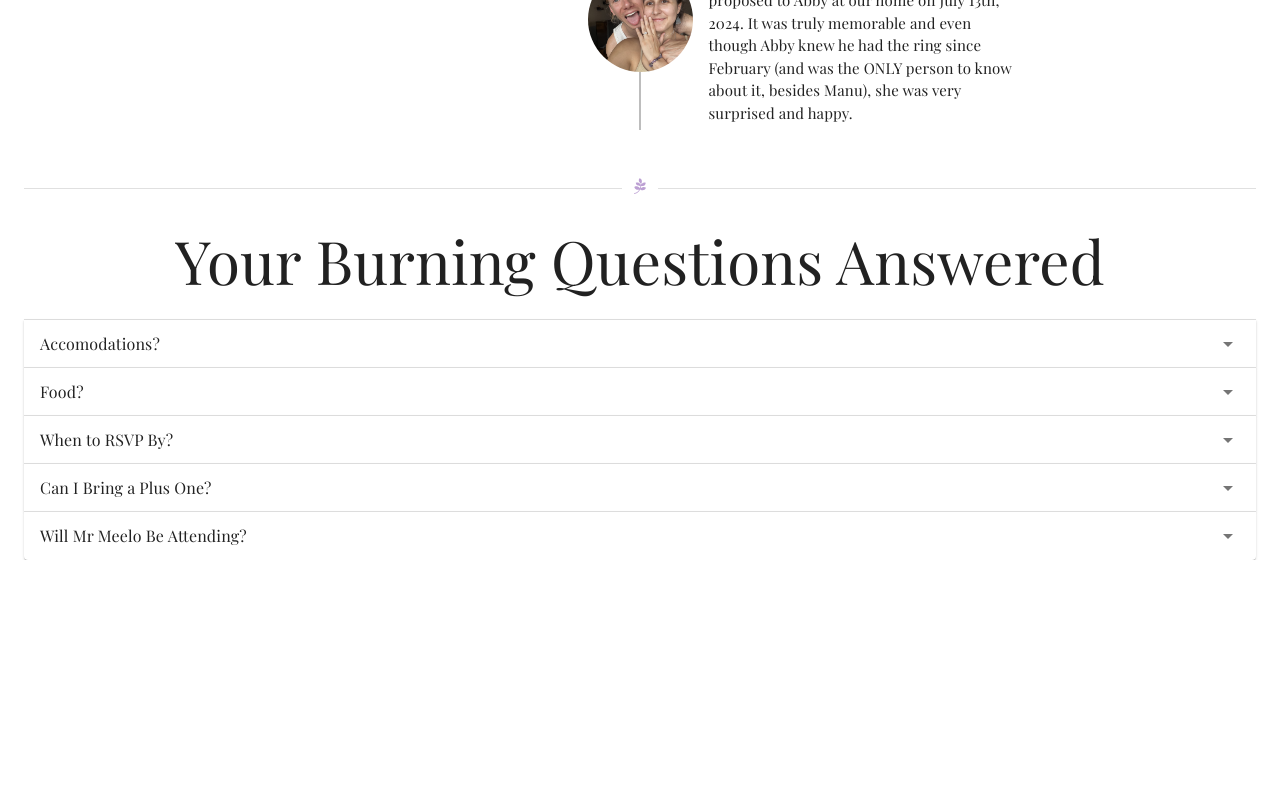
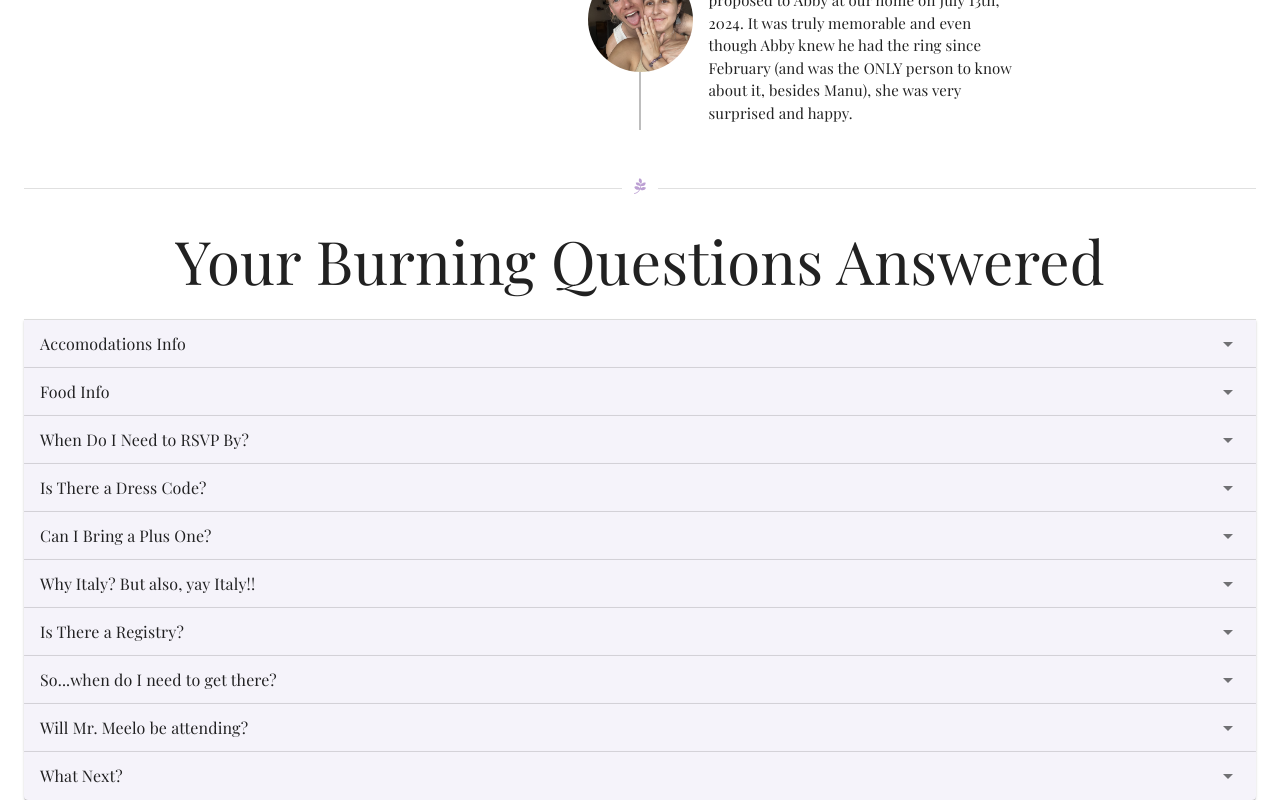
Before and after one commit to abby-pfingsten/wedding, a React (Create React App) app: page / in a window 1280 px wide. Shown: the part 3345-4145 px from the top of the page. Before the commit the page ends 3905 px from the top, so only its background shows below. Built offline with nearby package versions, Linux system fonts and the light colour scheme; sample sign-in values are in the browser's storage; a web font is replaced by a local one.

Commit message:
finished faq with some styling

```diff
--- a/src/data/faq-data.jsx
+++ b/src/data/faq-data.jsx
@@ -1,28 +1,53 @@
 const faqArray = [
   {
-    key: 1,
-    faqTitle: 'Accomodations?',
-    faqAnswer: 'hell naw',
+    faqTitle: 'Accomodations Info',
+    faqAnswer:
+      'We will be providing accomodations for everyone invited to the wedding for the date range indicated above (4 days, 3 nights). We will email everyone with updates once the place and location have been finalized, the information will be found on the website. The hotel is about a 5 minute drive from the venue, and we are planning on providing the transportation to/from. ',
   },
   {
-    key: 2,
-    faqTitle: 'Food? ',
-    faqAnswer: 'hell ya',
+    faqTitle: 'Food Info',
+    faqAnswer:
+      'The hotel accomodation will also include breakfast. For the other meals during the date range, the activities we have planned will have meals included in them as well. The plan will be to ensure all meals be provided by us during the duration of the wedding weekend.',
   },
   {
-    key: 3,
-    faqTitle: 'When to RSVP By?',
-    faqAnswer: 'yes and he will be looking extra dapper',
+    faqTitle: 'When Do I Need to RSVP By?',
+    faqAnswer:
+      'Given the nature of the wedding, we kindly request everyone to RSVP by January of 2026. If we have not received a response by January 31st, 2026 we will consider that you will not be able to make it. Please reach out to us directly if there is a reason you might not be able to let us know by this date.',
   },
   {
-    key: 4,
-    faqTitle: 'Can I Bring a Plus One?',
-    faqAnswer: 'Answer 1',
+    faqTitle: 'Is There a Dress Code?',
+    faqAnswer:
+      'For the actual ceremony, we just want everyone to be as comfortable as possible. Think Mamma Mia wedding scene. For the rest of the trip, the weather should be favorable and sunny, so bring whatever would suit you best!',
   },
   {
-    key: 5,
-    faqTitle: 'Will Mr Meelo Be Attending?',
-    faqAnswer: 'Answer 1',
+    faqTitle: 'Can I Bring a Plus One?',
+    faqAnswer:
+      'Due to the very small size of the wedding, only those explicitly named in the invitation are invited.',
+  },
+  {
+    faqTitle: 'Why Italy? But also, yay Italy!!',
+    faqAnswer:
+      'It was never our intention to do a destination wedding. However, after our second trip to Italy in September of 2024, we fell in love with the Etna region and decided a wedding weekend with a smaller group of people in a country we both love so much, was much more our style.',
+  },
+  {
+    faqTitle: 'Is There a Registry?',
+    faqAnswer:
+      'Since we know a plane ticket to Italy is a big expense, not only financially but time-wise, we have decided to not have a registry. Your presence to our celebration is all we ask for, and we cannot wait to celebrate with everyone :)',
+  },
+  {
+    faqTitle: 'So...when do I need to get there?',
+    faqAnswer:
+      'The food/accomodations we will be providing begin on Thursday July 30th in Catania. Our plan is to meet and greet everyone at a restaurant for dinner and drinks in Catania, and then make our way to the town of Etna afterwards. We highly encourage folks to come earlier, or stay later in Europe after the wedding, however after the four day period, guests will have to provide their own food/accomodations.',
+  },
+  {
+    faqTitle: 'Will Mr. Meelo be attending?',
+    faqAnswer:
+      "Unfortunately, we won't be able to bring Meelo to the celebration. This makes us very sad, but a small sacrifice to make.",
+  },
+  {
+    faqTitle: 'What Next?',
+    faqAnswer:
+      "When you RSVP, we will ask you to provide a good email address that you regularly check. Since the event is so far out, there are details we don't quite have just yet (i.e name of dinner places, transporation info etc). We will be sending out communications via email when information on the site has been updated, so you may check it. It shouldn't be more than a couple of communications.",
   },
 ];
 export default faqArray;
--- a/src/pages/FAQ.jsx
+++ b/src/pages/FAQ.jsx
@@ -8,6 +8,7 @@ import Typography from '@mui/material/Typography';
 import faqData from '../data/faq-data.jsx';
 import Divider from '@mui/material/Divider';
 import { FaPagelines } from 'react-icons/fa';
+import '../styles/FAQ.scss';
 
 export default function FAQ() {
   return (
@@ -21,12 +22,15 @@ export default function FAQ() {
         Your Burning Questions Answered
       </Typography>
       <br></br>
-      {faqData.map((faq) => (
-        <Accordian key={faq.key}>
+      {faqData.map((faq, index) => (
+        <Accordian key={index} className='faq'>
           <AccordionSummary expandIcon={<ArrowDropDownIcon />}>
             {faq.faqTitle}
           </AccordionSummary>
-          <AccordionDetails> {faq.faqAnswer}</AccordionDetails>
+          <AccordionDetails className='faq__details'>
+            {' '}
+            {faq.faqAnswer}
+          </AccordionDetails>
         </Accordian>
       ))}
     </Container>
--- a/src/pages/Home.jsx
+++ b/src/pages/Home.jsx
@@ -6,10 +6,12 @@ import Wedding from '../pages/Wedding';
 import OurStory from './OurStory';
 import FAQ from '../pages/FAQ';
 import Schedule from '../pages/Schedule';
+import BottomNavigationAction from '@mui/material/BottomNavigationAction';
+import { Typography } from '@mui/material';
 
 export default function Home({ theme }) {
   return (
-    <ThemeProvider  theme={theme}>
+    <ThemeProvider theme={theme}>
       <CssBaseline />
       <Header theme={theme} />
       <Wedding />
--- /dev/null
+++ b/src/styles/FAQ.scss
@@ -0,0 +1,7 @@
+.faq {
+  background: #f5f3fa !important;
+  &__details {
+    text-align: justify;
+    color: rgb(124, 121, 121) !important;
+  }
+}
```
